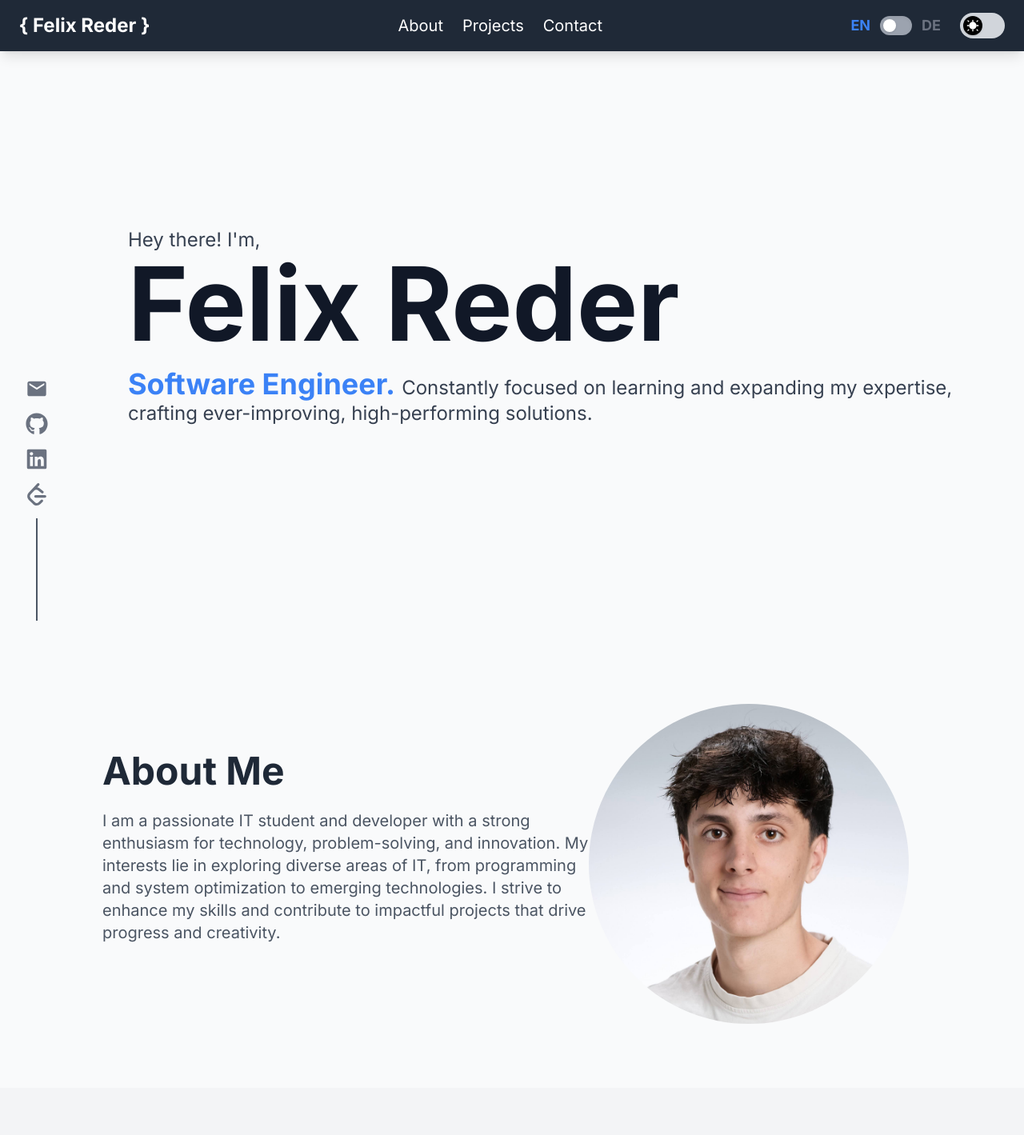
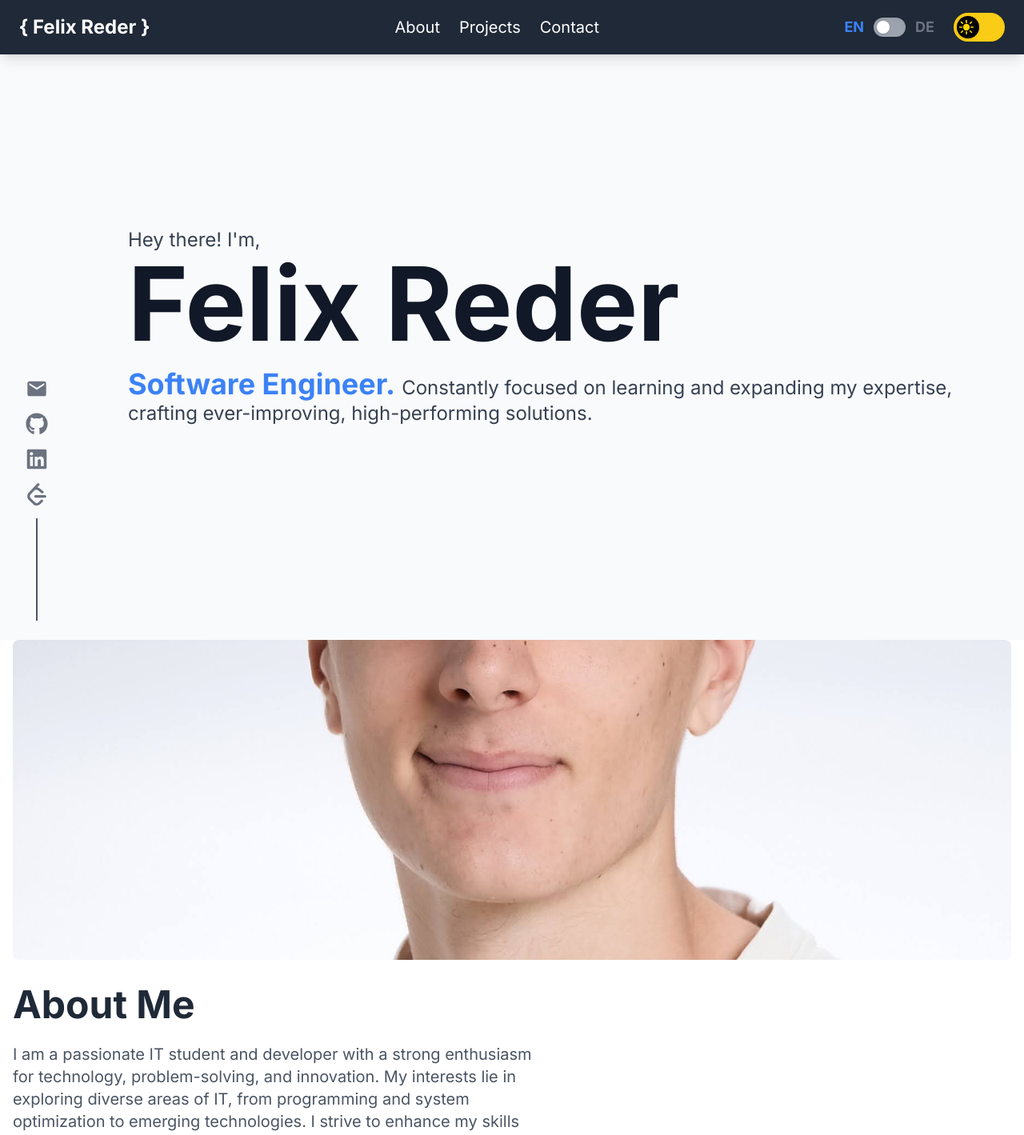
Before and after one commit to Zyrok3/MyPortfolio, a Next.js app: page / in a window 1280 px wide. Shown: the top 1419 px of the page at 80% size. Built offline with nearby package versions, Linux system fonts and the light colour scheme; no server answers.

Commit message:
feat: Updatet ThemeToggle.tsx logo

```diff
--- a/src/components/About.tsx
+++ b/src/components/About.tsx
@@ -26,11 +26,22 @@ const AboutSection = () => {
   };
 
   return (
-    <section
-      id="about"
-      className="py-20 bg-gray-50 text-gray-800 dark:bg-gray-800 dark:text-gray-100"
-    >
-      <div className="container mx-auto flex items-center text-left pl-32">
+    <section className="relative">
+      <div className="container mx-auto px-4">
+        <div className="relative w-full h-[300px] md:h-[400px] mb-8">
+          <Image
+            src="/images/felix_reder.jpg"
+            alt="Felix Reder"
+            fill
+            priority
+            sizes="(max-width: 768px) 100vw, 50vw"
+            style={{
+              objectFit: 'cover',
+              objectPosition: 'center',
+            }}
+            className="rounded-lg"
+          />
+        </div>
         <div className="flex-1">
           <h2 className="text-5xl font-bold mb-6 text-gray-800 dark:text-gray-100">
             {heading}
@@ -46,18 +57,6 @@ const AboutSection = () => {
             Download CV
           </button> */}
         </div>
-
-        <div className="mr-36 w-[400px] h-[400px] overflow-hidden rounded-full relative pb-20">
-          {/* Using next/image to optimize and load the image */}
-          <Image
-            src="/images/felix_reder.jpg"
-            alt="About me image"
-            layout="fill"
-            objectFit="cover"
-            objectPosition="50% 25%"
-            className="absolute"
-          />
-        </div>
       </div>
     </section>
   );
--- a/src/components/Toggles/ThemeToggle.tsx
+++ b/src/components/Toggles/ThemeToggle.tsx
@@ -20,59 +20,62 @@ const ThemeToggle = () => {
 
     localStorage.setItem('theme', newTheme);
     document.documentElement.setAttribute('data-theme', newTheme);
-  };
+    };
 
   return (
     <div
       role="button"
       aria-label="Toggle Theme"
       tabIndex={0}
-      className={`theme-toggle relative w-14 h-8 p-1 cursor-pointer rounded-full ${
-        theme === 'dark' ? 'bg-gray-800' : 'bg-gray-300'
+      className={`theme-toggle relative w-16 h-9 p-1 cursor-pointer rounded-full transition-colors ${
+        theme === 'dark' ? 'bg-gray-800' : 'bg-yellow-400'
       }`}
       onClick={toggleTheme}
       onKeyDown={(e) => e.key === 'Enter' && toggleTheme()}
     >
       <div
-        className={`theme-toggle-circle absolute top-1/2 left-1 w-6 h-6 rounded-full shadow transform ${
-          theme === 'dark' ? 'bg-white translate-x-6 -translate-y-1/2' : 'bg-black -translate-y-1/2'
-        } transition-transform`}
+        className={`theme-toggle-circle absolute top-1/2 left-1 w-7 h-7 rounded-full shadow transform transition-transform ${
+          theme === 'dark'
+            ? 'bg-white translate-x-7 -translate-y-1/2'
+            : 'bg-black -translate-y-1/2'
+        }`}
       ></div>
 
       {/* Sun Icon */}
       <svg
-        className={`absolute top-1/2 left-4 w-4 h-4 transform ${
+        className={`absolute top-1/2 left-4 w-5 h-5 transform transition-opacity duration-300 ${
           theme === 'dark' ? 'opacity-0' : 'opacity-100'
-        } transition-opacity duration-300 -translate-x-1/2 -translate-y-1/2`}
+        } -translate-x-1/2 -translate-y-1/2`}
         viewBox="0 0 24 24"
-        fill={theme === 'dark' ? 'black' : 'white'}
+        fill="none"
         xmlns="http://www.w3.org/2000/svg"
       >
-        <path
-          d="M12 4V2M12 22V20M4.22 4.22L2.81 2.81M19.78 19.78L21.19 21.19M2 12H4M20 12H22M4.22 19.78L2.81 21.19M19.78 4.22L21.19 2.81M18 12C18 15.3137 15.3137 18 12 18C8.68629 18 6 15.3137 6 12C6 8.68629 8.68629 6 12 6C15.3137 6 18 8.68629 18 12Z"
-          stroke="white"
-          strokeWidth="2"
-          strokeLinecap="round"
-          strokeLinejoin="round"
-        ></path>
+        <circle cx="12" cy="12" r="5" fill="#FFD700" />
+        <g stroke="#FFD700" strokeWidth="2" strokeLinecap="round">
+          <path d="M12 2V5" />
+          <path d="M12 19V22" />
+          <path d="M4.22 4.22L6.34 6.34" />
+          <path d="M17.66 17.66L19.78 19.78" />
+          <path d="M2 12H5" />
+          <path d="M19 12H22" />
+          <path d="M4.22 19.78L6.34 17.66" />
+          <path d="M17.66 6.34L19.78 4.22" />
+        </g>
       </svg>
 
       {/* Moon Icon */}
       <svg
-        className={`absolute top-1/2 right-0 w-4 h-4 transform ${
+        className={`absolute top-1/2 right-3 w-5 h-5 transform transition-opacity duration-300 ${
           theme === 'dark' ? 'opacity-100' : 'opacity-0'
-        } transition-opacity duration-300 -translate-x-1/2 -translate-y-1/2`}
+        } -translate-x-1/2 -translate-y-1/2`}
         viewBox="0 0 24 24"
-        fill="black"
+        fill="none"
         xmlns="http://www.w3.org/2000/svg"
       >
         <path
-          d="M13 6V3M18.5 12V7M14.5 4.5H11.5M21 9.5H16M15.5548 16.8151C16.7829 16.8151 17.9493 16.5506 19 16.0754C17.6867 18.9794 14.7642 21 11.3698 21C6.74731 21 3 17.2527 3 12.6302C3 9.23576 5.02061 6.31331 7.92462 5C7.44944 6.05072 7.18492 7.21708 7.18492 8.44523C7.18492 13.0678 10.9322 16.8151 15.5548 16.8151Z"
-          stroke="black"
-          strokeWidth="2"
-          strokeLinecap="round"
-          strokeLinejoin="round"
-        ></path>
+          d="M21 12.79C20.25 12.96 19.47 13.05 18.68 13.05C14.82 13.05 11.63 9.87 11.63 6.01C11.63 5.22 11.72 4.44 11.89 3.69C8.74 4.16 6.31 7 6.31 10.35C6.31 14.18 9.49 17.35 13.33 17.35C16.69 17.35 19.53 14.92 20 11.79Z"
+          fill="#FFFFFF"
+        />
       </svg>
     </div>
   );
```
